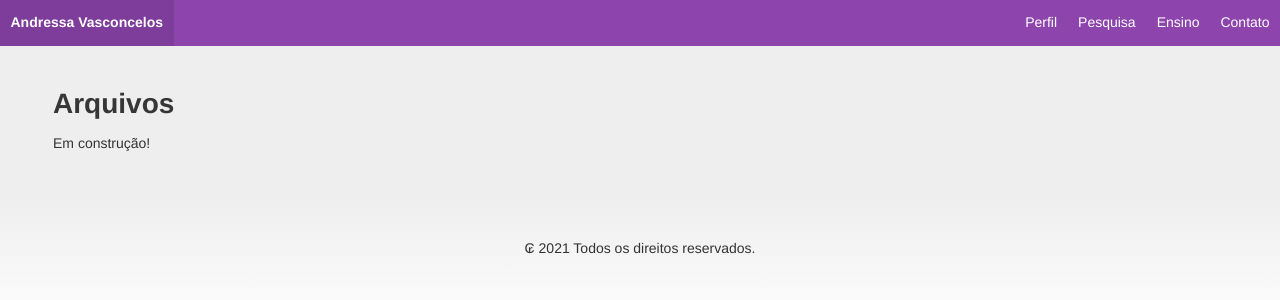
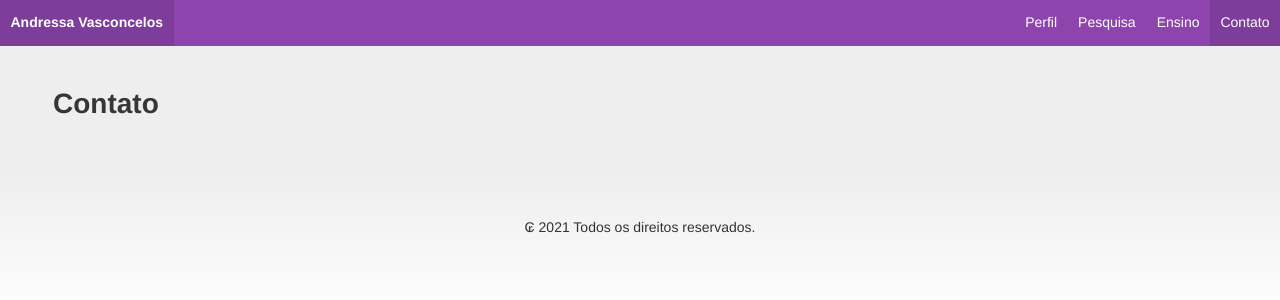
Before and after one commit to andressamielke/andressamielke.github.io, a Jekyll site: the page built from contato.md, in a window 1280 px wide. Shown: the top 300 px of the page. Built offline with Jekyll 4.4.1, drawn with Linux system fonts in a browser that asks for light colours; some web fonts are replaced.

Commit message:
Update and rename arquivos.md to contato.md

```diff
--- a/arquivos.md
+++ b/contato.md
@@ -5,6 +5,4 @@
 layout: default
 ---
 
-# Arquivos
-
-Em construção!
+# Contato
```
